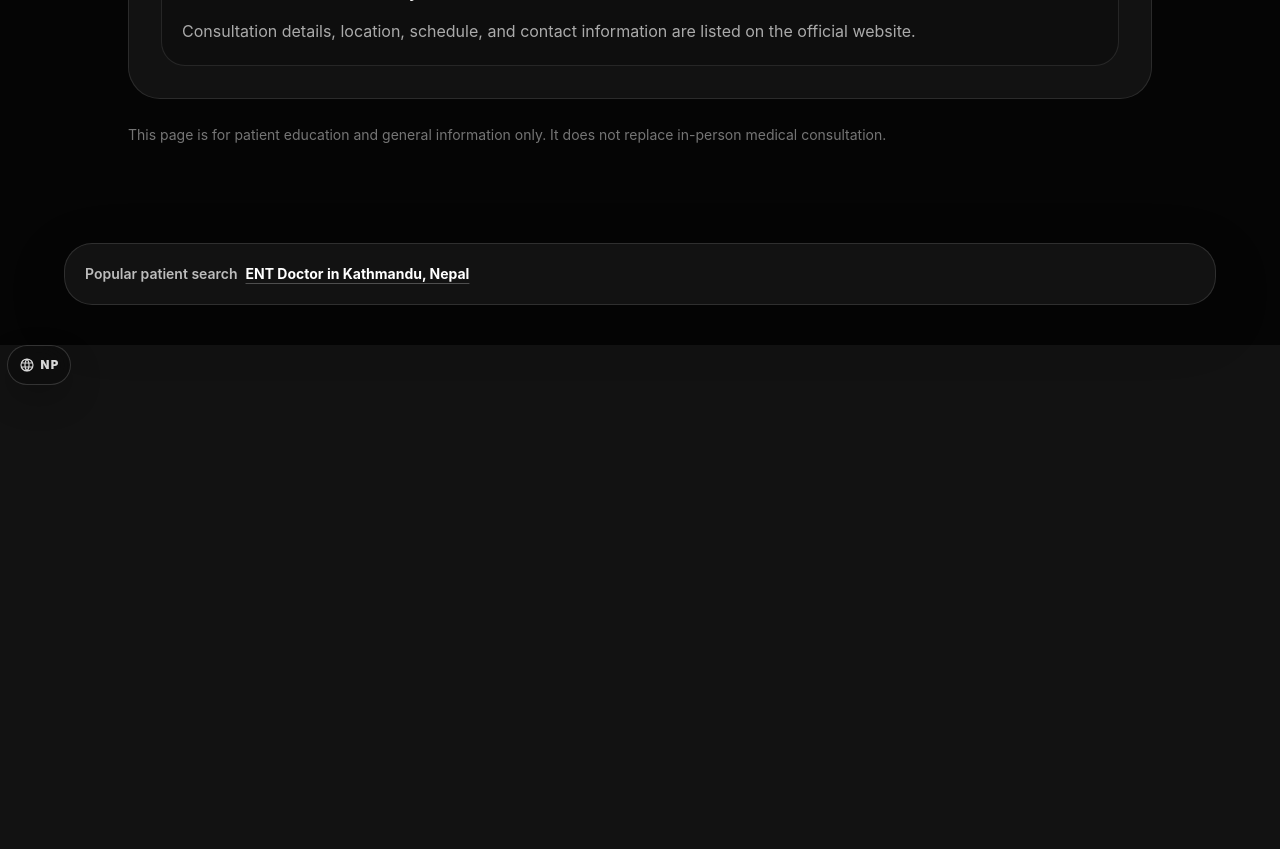
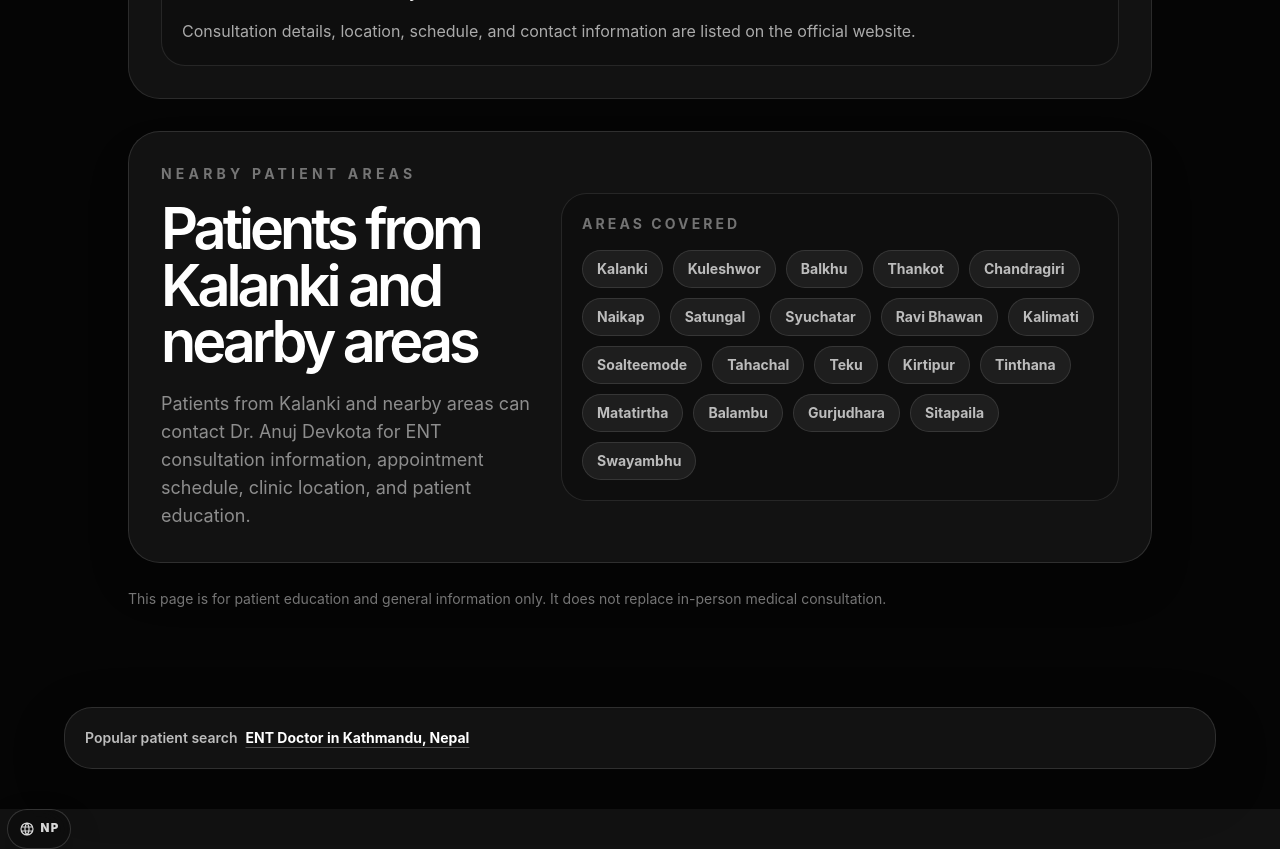
Before and after one commit to toshikadahal/toshikadahal.github.io, a Next.js app: page /topics/ent-doctor-kathmandu-nepal in a window 1280 px wide. Shown: the part 1960-2809 px from the top of the page. Before the commit the page ends 2345 px from the top, so only its background shows below. Built offline with nearby package versions, Linux system fonts and the light colour scheme.

Commit message:
Move Kalanki nearby section to ENT doctor topic page

```diff
--- a/app/globals.css
+++ b/app/globals.css
@@ -1001,3 +1001,153 @@ body.light .seo-footer-card:hover .seo-footer-link,
   text-decoration-color: rgba(255, 255, 255, 0.38) !important;
 }
 /* SEO FOOTER THEME FIX END */
+
+/* KALANKI CARD AND FINAL FOOTER THEME START */
+.nearby-kalanki-section,
+.site-footer-final {
+  transition: background-color 0.35s ease, color 0.35s ease;
+}
+
+.nearby-kalanki-card {
+  background: rgba(255, 255, 255, 0.055);
+  border-color: rgba(255, 255, 255, 0.12);
+  color: #ffffff;
+}
+
+.nearby-kalanki-area-box {
+  background: rgba(0, 0, 0, 0.22);
+  border-color: rgba(255, 255, 255, 0.1);
+}
+
+.nearby-kalanki-eyebrow,
+.nearby-kalanki-subtitle {
+  color: rgba(255, 255, 255, 0.42);
+}
+
+.nearby-kalanki-text,
+.site-footer-muted {
+  color: rgba(255, 255, 255, 0.52);
+}
+
+.site-footer-text {
+  color: rgba(255, 255, 255, 0.68);
+}
+
+.nearby-kalanki-chip {
+  background: rgba(255, 255, 255, 0.065);
+  border-color: rgba(255, 255, 255, 0.11);
+  color: rgba(255, 255, 255, 0.7);
+}
+
+.nearby-kalanki-chip:hover {
+  background: #ffffff;
+  border-color: rgba(255, 255, 255, 0.4);
+  color: #0f172a;
+  transform: translateY(-2px);
+}
+
+html[data-theme="light"] .nearby-kalanki-section,
+html[data-theme="light"] .site-footer-final,
+body[data-theme="light"] .nearby-kalanki-section,
+body[data-theme="light"] .site-footer-final,
+html.light .nearby-kalanki-section,
+html.light .site-footer-final,
+body.light .nearby-kalanki-section,
+body.light .site-footer-final,
+[data-theme="light"] .nearby-kalanki-section,
+[data-theme="light"] .site-footer-final {
+  background: #f4f7f8 !important;
+  color: #0f172a !important;
+}
+
+html[data-theme="light"] .nearby-kalanki-card,
+body[data-theme="light"] .nearby-kalanki-card,
+html.light .nearby-kalanki-card,
+body.light .nearby-kalanki-card,
+[data-theme="light"] .nearby-kalanki-card {
+  background: rgba(255, 255, 255, 0.88) !important;
+  border-color: rgba(15, 23, 42, 0.12) !important;
+  color: #0f172a !important;
+  box-shadow: 0 22px 70px rgba(15, 23, 42, 0.08);
+}
+
+html[data-theme="light"] .nearby-kalanki-area-box,
+body[data-theme="light"] .nearby-kalanki-area-box,
+html.light .nearby-kalanki-area-box,
+body.light .nearby-kalanki-area-box,
+[data-theme="light"] .nearby-kalanki-area-box {
+  background: rgba(15, 23, 42, 0.035) !important;
+  border-color: rgba(15, 23, 42, 0.1) !important;
+}
+
+html[data-theme="light"] .nearby-kalanki-eyebrow,
+html[data-theme="light"] .nearby-kalanki-subtitle,
+body[data-theme="light"] .nearby-kalanki-eyebrow,
+body[data-theme="light"] .nearby-kalanki-subtitle,
+html.light .nearby-kalanki-eyebrow,
+html.light .nearby-kalanki-subtitle,
+body.light .nearby-kalanki-eyebrow,
+body.light .nearby-kalanki-subtitle,
+[data-theme="light"] .nearby-kalanki-eyebrow,
+[data-theme="light"] .nearby-kalanki-subtitle {
+  color: rgba(15, 23, 42, 0.46) !important;
+}
+
+html[data-theme="light"] .nearby-kalanki-text,
+html[data-theme="light"] .site-footer-muted,
+body[data-theme="light"] .nearby-kalanki-text,
+body[data-theme="light"] .site-footer-muted,
+html.light .nearby-kalanki-text,
+html.light .site-footer-muted,
+body.light .nearby-kalanki-text,
+body.light .site-footer-muted,
+[data-theme="light"] .nearby-kalanki-text,
+[data-theme="light"] .site-footer-muted {
+  color: rgba(15, 23, 42, 0.6) !important;
+}
+
+html[data-theme="light"] .site-footer-text,
+body[data-theme="light"] .site-footer-text,
+html.light .site-footer-text,
+body.light .site-footer-text,
+[data-theme="light"] .site-footer-text {
+  color: rgba(15, 23, 42, 0.72) !important;
+}
+
+html[data-theme="light"] .nearby-kalanki-chip,
+body[data-theme="light"] .nearby-kalanki-chip,
+html.light .nearby-kalanki-chip,
+body.light .nearby-kalanki-chip,
+[data-theme="light"] .nearby-kalanki-chip {
+  background: rgba(15, 23, 42, 0.055) !important;
+  border-color: rgba(15, 23, 42, 0.1) !important;
+  color: rgba(15, 23, 42, 0.68) !important;
+}
+
+html[data-theme="light"] .nearby-kalanki-chip:hover,
+body[data-theme="light"] .nearby-kalanki-chip:hover,
+html.light .nearby-kalanki-chip:hover,
+body.light .nearby-kalanki-chip:hover,
+[data-theme="light"] .nearby-kalanki-chip:hover {
+  background: #0f172a !important;
+  border-color: rgba(15, 23, 42, 0.3) !important;
+  color: #ffffff !important;
+}
+/* KALANKI CARD AND FINAL FOOTER THEME END */
+
+/* KALANKI TOPIC PAGE PLACEMENT START */
+.nearby-kalanki-section {
+  background: transparent !important;
+  color: #ffffff;
+  transition: color 0.35s ease;
+}
+
+html[data-theme="light"] .ent-doctor-seo-page .nearby-kalanki-section,
+body[data-theme="light"] .ent-doctor-seo-page .nearby-kalanki-section,
+html.light .ent-doctor-seo-page .nearby-kalanki-section,
+body.light .ent-doctor-seo-page .nearby-kalanki-section,
+[data-theme="light"] .ent-doctor-seo-page .nearby-kalanki-section {
+  background: transparent !important;
+  color: #0f172a !important;
+}
+/* KALANKI TOPIC PAGE PLACEMENT END */
--- a/app/page.tsx
+++ b/app/page.tsx
@@ -1,3 +1,4 @@
+import SiteFooter from "../components/SiteFooter";
 import ProfessionalDevelopment from "../components/ProfessionalDevelopment";
 import ScrollyCanvas from "@/components/ScrollyCanvas";
 import FinalContent from "@/components/FinalContent";
@@ -14,6 +15,7 @@ export default function HomePage() {
       <ScrollyCanvas />
       <FinalContent />
       <ProfessionalDevelopment />
+      <SiteFooter />
     </main>
   );
 }
--- a/app/topics/ent-doctor-kathmandu-nepal/page.tsx
+++ b/app/topics/ent-doctor-kathmandu-nepal/page.tsx
@@ -1,3 +1,4 @@
+import NearbyKalankiCard from "../../../components/NearbyKalankiCard";
 import type { Metadata } from "next";
 import Link from "next/link";
 
@@ -170,6 +171,8 @@ export default function EntDoctorKathmanduNepalPage() {
           </div>
         </section>
 
+        <NearbyKalankiCard />
+
         <p className="mt-6 text-sm leading-6 text-white/45">
           This page is for patient education and general information only. It does not replace in-person medical consultation.
         </p>
--- a/components/FinalContent.tsx
+++ b/components/FinalContent.tsx
@@ -547,11 +547,6 @@ export default function FinalContent() {
             ))}
           </div>
         </section>
-
-        <footer className="mt-16 border-t border-white/10 pt-8 text-sm leading-7 text-white/45 sm:mt-20">
-          <p>Copyright 2026 Dr. Anuj Devkota. All rights reserved.</p>
-          <p className="mt-2">ENT Doctor in Kathmandu, Nepal | Teaching Hospital, Maharajgunj | Patient education and academic information.</p>
-        </footer>
       </div>
     </div>
   );
--- /dev/null
+++ b/components/NearbyKalankiCard.tsx
@@ -0,0 +1,64 @@
+export default function NearbyKalankiCard() {
+  const areas = [
+    "Kalanki",
+    "Kuleshwor",
+    "Balkhu",
+    "Thankot",
+    "Chandragiri",
+    "Naikap",
+    "Satungal",
+    "Syuchatar",
+    "Ravi Bhawan",
+    "Kalimati",
+    "Soalteemode",
+    "Tahachal",
+    "Teku",
+    "Kirtipur",
+    "Tinthana",
+    "Matatirtha",
+    "Balambu",
+    "Gurjudhara",
+    "Sitapaila",
+    "Swayambhu"
+  ];
+
+  return (
+    <section id="kalanki-nearby" className="nearby-kalanki-section mt-8 text-white">
+      <div className="nearby-kalanki-card rounded-[2rem] border p-6 shadow-2xl sm:p-8">
+        <div className="grid gap-7 lg:grid-cols-[0.8fr_1.2fr] lg:items-center">
+          <div>
+            <p className="nearby-kalanki-eyebrow text-sm font-bold uppercase tracking-[0.3em]">
+              Nearby patient areas
+            </p>
+
+            <h2 className="mt-4 text-[clamp(2rem,4.5vw,4.5rem)] font-semibold leading-[0.98] tracking-[-0.07em]">
+              Patients from Kalanki and nearby areas
+            </h2>
+
+            <p className="nearby-kalanki-text mt-5 max-w-xl text-base leading-8 sm:text-lg">
+              Patients from Kalanki and nearby areas can contact Dr. Anuj Devkota for ENT consultation information,
+              appointment schedule, clinic location, and patient education.
+            </p>
+          </div>
+
+          <div className="nearby-kalanki-area-box rounded-[1.6rem] border p-4 sm:p-5">
+            <p className="nearby-kalanki-subtitle text-sm font-bold uppercase tracking-[0.22em]">
+              Areas covered
+            </p>
+
+            <div className="mt-4 flex flex-wrap gap-2.5">
+              {areas.map((area) => (
+                <span
+                  key={area}
+                  className="nearby-kalanki-chip rounded-full border px-3.5 py-2 text-sm font-bold transition duration-300"
+                >
+                  {area}
+                </span>
+              ))}
+            </div>
+          </div>
+        </div>
+      </div>
+    </section>
+  );
+}
--- /dev/null
+++ b/components/SiteFooter.tsx
@@ -0,0 +1,15 @@
+export default function SiteFooter() {
+  return (
+    <footer className="site-footer-final bg-[#050505] px-5 pb-12 pt-10 text-white sm:px-8">
+      <div className="mx-auto max-w-6xl border-t border-white/10 pt-8">
+        <p className="site-footer-text text-sm leading-7">
+          Copyright 2026 Dr. Anuj Devkota. All rights reserved.
+        </p>
+
+        <p className="site-footer-muted mt-4 text-sm leading-7">
+          ENT Doctor in Kathmandu, Nepal | Teaching Hospital, Maharajgunj | Patient education and academic information.
+        </p>
+      </div>
+    </footer>
+  );
+}
```
